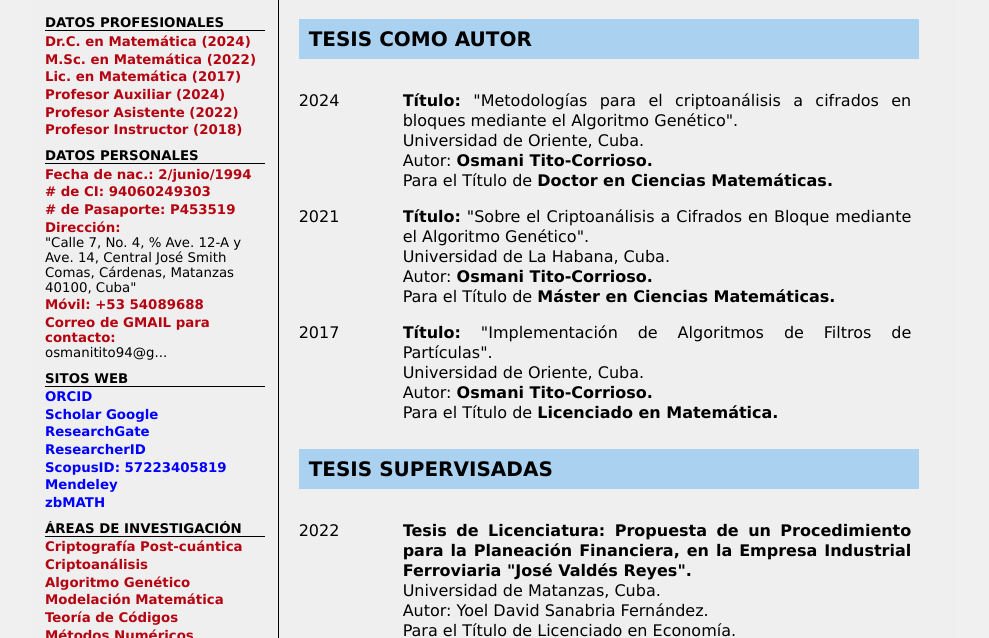
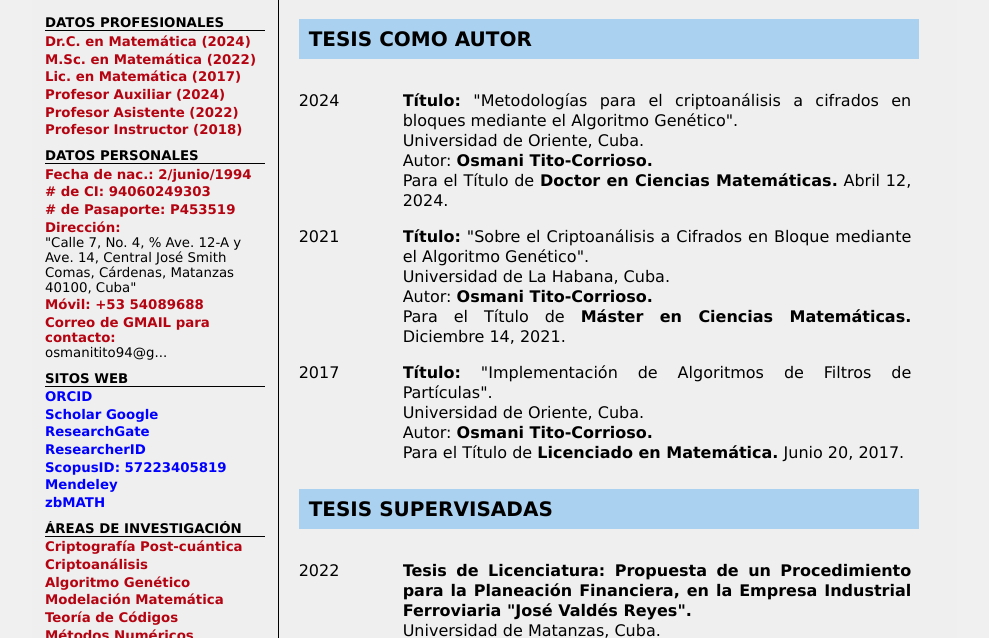
Before and after one commit to tito-corrioso/tito-corrioso.github.io, a plain HTML site: page resources_es/thesis_es.html in a window 1280 px wide. Shown: the part 158-796 px from the top of the page, without its empty margins (141-1130 px from the left). Drawn offline with Linux system fonts and the light colour scheme.

Commit message:
Update thesis_es.html
Se actualizan las fechas de defensas

```diff
--- a/resources_es/thesis_es.html
+++ b/resources_es/thesis_es.html
@@ -124,21 +124,21 @@
 	<td><strong>T&iacute;tulo:</strong> &quot;Metodolog&iacute;as para el criptoan&aacute;lisis a cifrados en bloques mediante el Algoritmo Gen&eacute;tico&quot;.<br />
 	Universidad de Oriente, Cuba.<br />
 	Autor: <strong>Osmani Tito-Corrioso.</strong><br />
-	Para el T&iacute;tulo de <strong>Doctor en Ciencias Matem&aacute;ticas.</strong></td>
+	Para el T&iacute;tulo de <strong>Doctor en Ciencias Matem&aacute;ticas.</strong> Abril 12, 2024.</td>
 	</tr>
 	<tr> <!-- -->
 	<td>2021</td>
 	<td><strong>T&iacute;tulo:</strong> &quot;Sobre el Criptoan&aacute;lisis a Cifrados en Bloque mediante el Algoritmo Gen&eacute;tico&quot;.<br />
 	Universidad de La Habana, Cuba.<br />
 	Autor: <strong>Osmani Tito-Corrioso.</strong><br />
-	Para el T&iacute;tulo de <strong>M&aacute;ster en Ciencias Matem&aacute;ticas.</strong></td>
+	Para el T&iacute;tulo de <strong>M&aacute;ster en Ciencias Matem&aacute;ticas.</strong> Diciembre 14, 2021.</td>
 	</tr>
 	<tr> <!-- -->
 	<td>2017</td>
 	<td><strong>T&iacute;tulo:</strong> &quot;Implementaci&oacute;n de Algoritmos de Filtros de Part&iacute;culas&quot;.<br />
 	Universidad de Oriente, Cuba.<br />
 	Autor: <strong>Osmani Tito-Corrioso.</strong><br />
-	Para el T&iacute;tulo de <strong>Licenciado en Matem&aacute;tica.</strong></td>
+	Para el T&iacute;tulo de <strong>Licenciado en Matem&aacute;tica.</strong> Junio 20, 2017.</td>
 	</tr>
 </table>
 <h2 class="cconttitle">TESIS SUPERVISADAS</h2>
```
